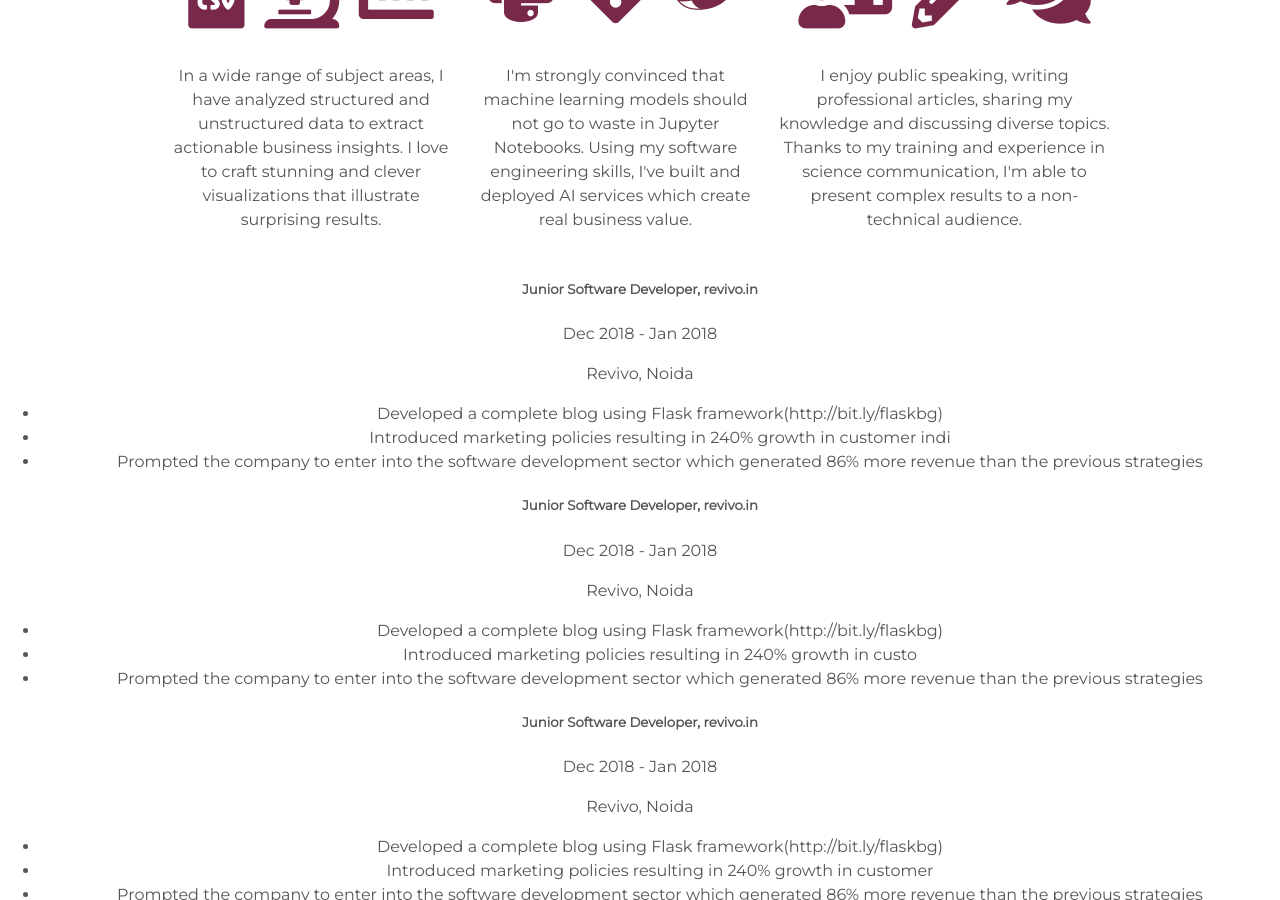
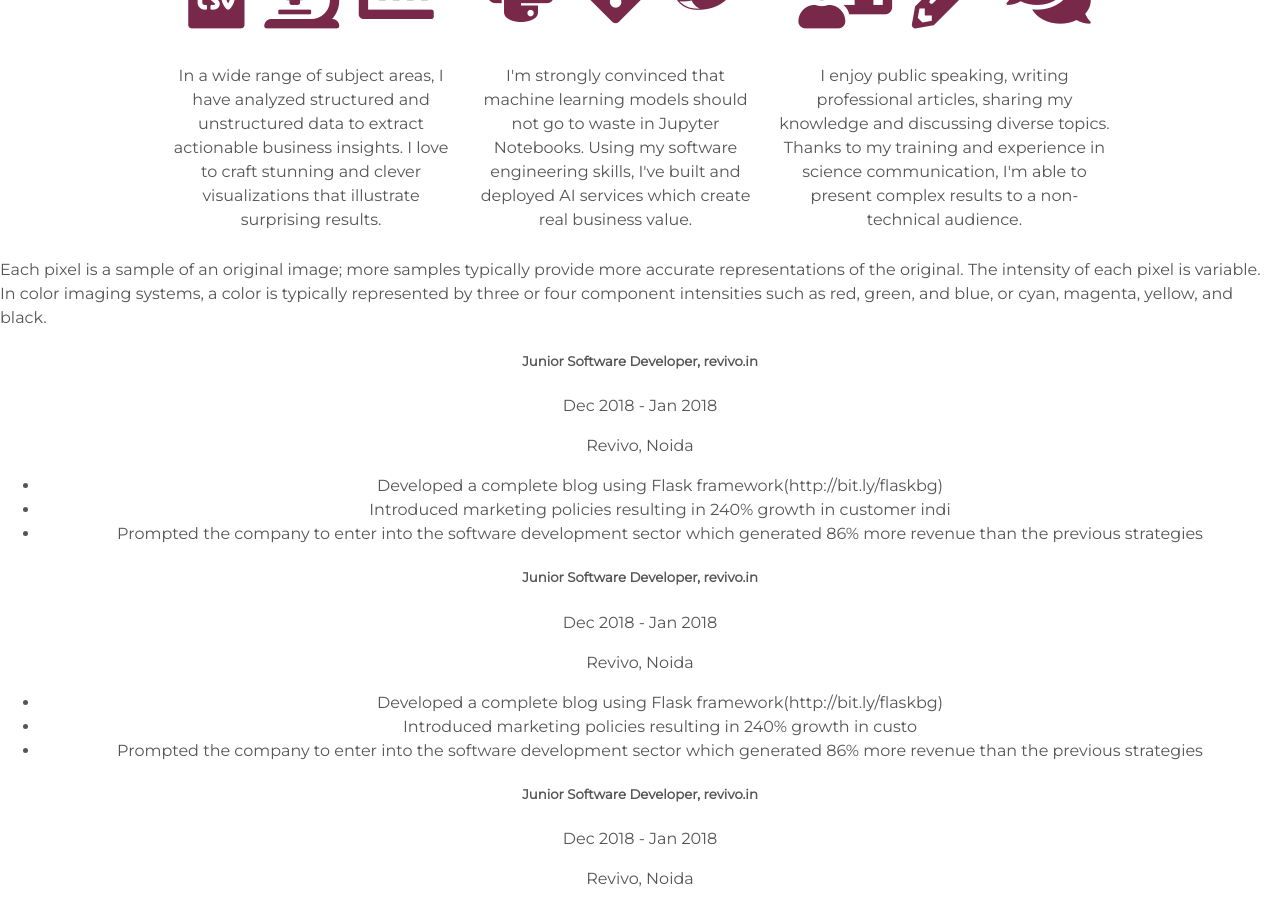
Before and after one commit to arkadee/arkadee.github.io, a Jekyll site: the page built from index.html, in a window 1280 px wide and 900 px high, scrolled down 1570 px. Built offline with Jekyll 4.4.1, drawn with Linux system fonts in a browser that asks for light colours.

Commit message:
Update experience.html

```diff
--- a/_includes/experience.html
+++ b/_includes/experience.html
@@ -1,3 +1,7 @@
+<div>
+        Each pixel is a sample of an original image; more samples typically provide more accurate representations of the original. The intensity of each pixel is variable. In color imaging systems, a color is typically represented by three or four component intensities such as red, green, and blue, or cyan, magenta, yellow, and black.
+</div>
+
 <div class="user-details">
 <div>
         <h5>Junior Software Developer, revivo.in</h5>
```
